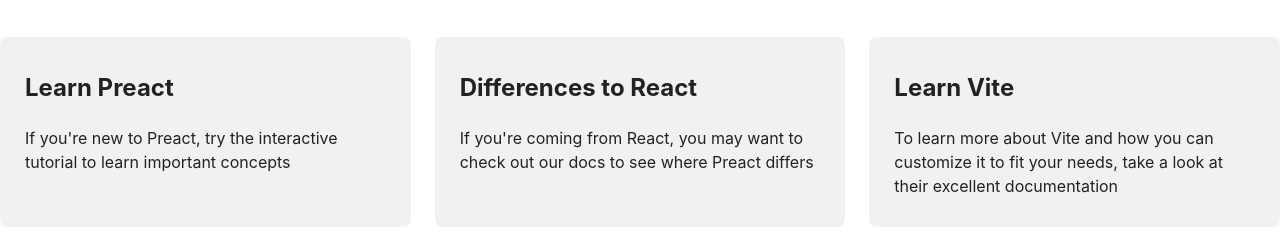
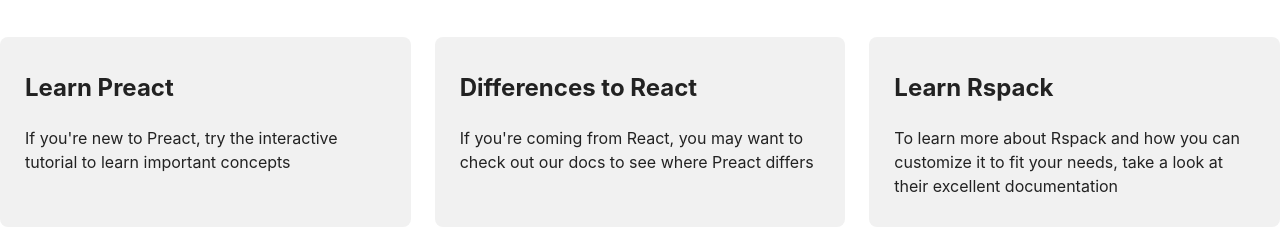
Before and after one commit to ulivz/rspack-preact-example, a Preact app: page / in a window 1280 px wide. Shown: the part 438-686 px from the top of the page. Built offline with nearby package versions, Linux system fonts and the light colour scheme.

Commit message:
chore: fix title

```diff
--- a/src/index.jsx
+++ b/src/index.jsx
@@ -23,9 +23,9 @@
           href="https://preactjs.com/guide/v10/differences-to-react"
         />
         <Resource
-          title="Learn Vite"
-          description="To learn more about Vite and how you can customize it to fit your needs, take a look at their excellent documentation"
-          href="https://vitejs.dev"
+          title="Learn Rspack"
+          description="To learn more about Rspack and how you can customize it to fit your needs, take a look at their excellent documentation"
+          href="https://rspack.dev"
         />
       </section>
     </div>
```
